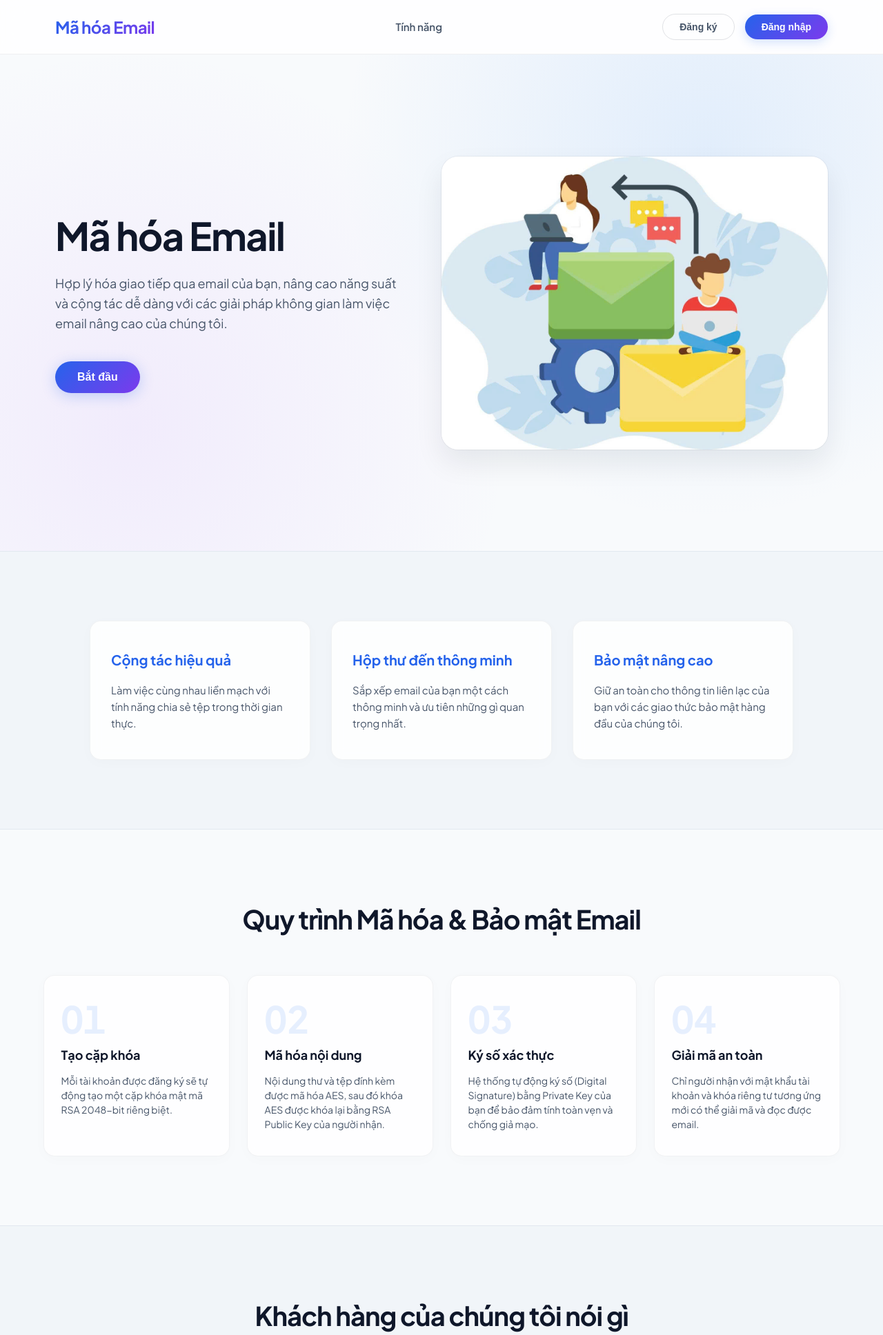
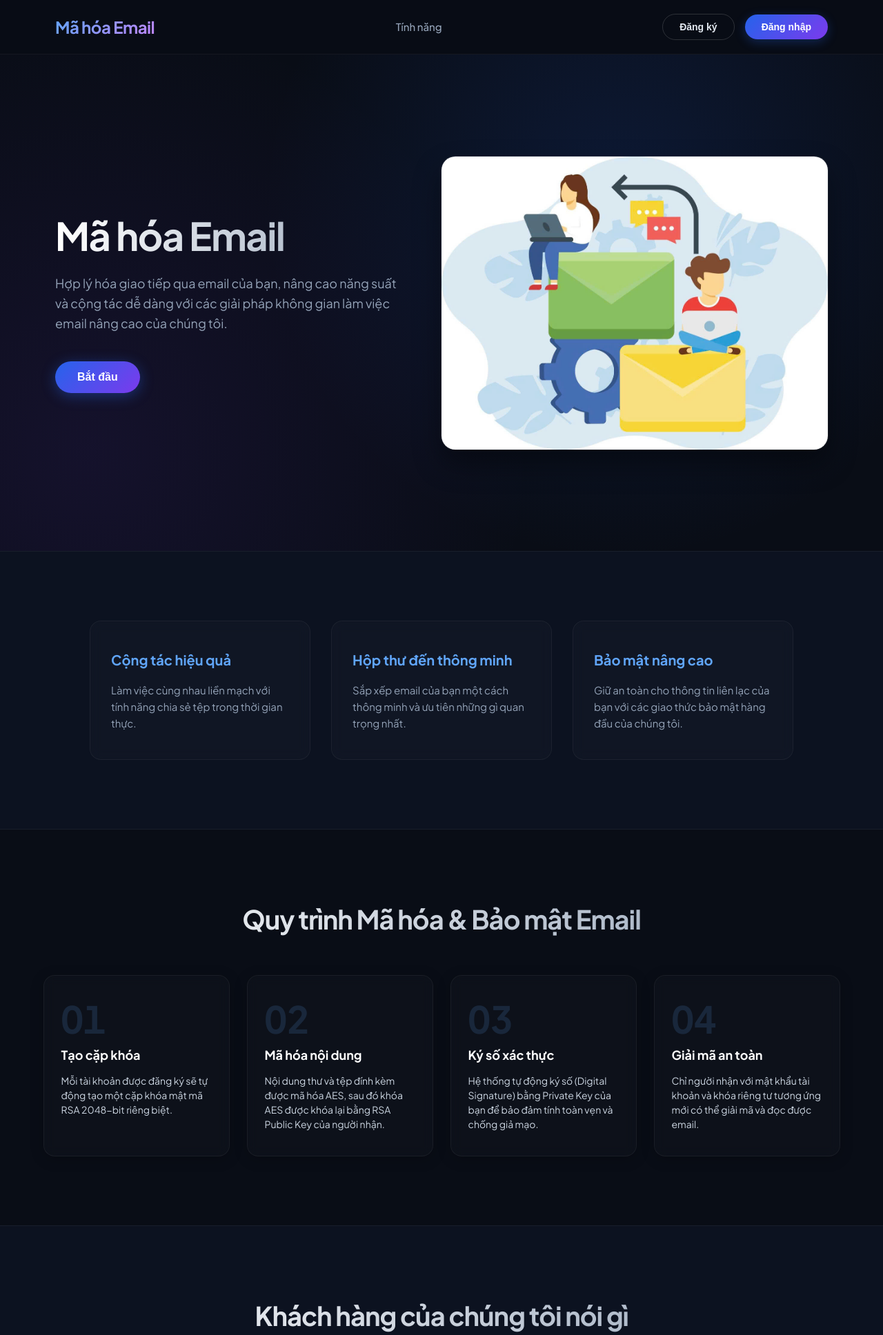
Before and after one commit to VThuongg/Secure-Email-Encryption, a Flask app: page / in a window 1280 px wide. Shown: the top 1936 px of the page at 69% size. Run offline with Flask 3, Linux system fonts and the light colour scheme; some libraries are stand-ins or nearby versions.

Commit message:
UI: Revert to premium cyber-dark home theme and high-contrast inbox dashboard, fix modal overlaps

```diff
--- a/static/css/index.css
+++ b/static/css/index.css
@@ -6,8 +6,8 @@
 
 body {
     font-family: 'Plus Jakarta Sans', system-ui, -apple-system, sans-serif;
-    background-color: #f8fafc; /* Premium Slate-50 */
-    color: #0f172a; /* Slate-900 */
+    background-color: #090d16;
+    color: #f1f5f9;
     line-height: 1.6;
     overflow-x: hidden;
 }
@@ -18,10 +18,9 @@ header {
     justify-content: space-between;
     align-items: center;
     padding: 20px 80px;
-    background: rgba(255, 255, 255, 0.8);
-    backdrop-filter: blur(16px);
-    -webkit-backdrop-filter: blur(16px);
-    border-bottom: 1px solid rgba(15, 23, 42, 0.06);
+    background: rgba(9, 13, 22, 0.8);
+    backdrop-filter: blur(12px);
+    border-bottom: 1px solid rgba(255, 255, 255, 0.05);
     position: sticky;
     top: 0;
     z-index: 1000;
@@ -30,9 +29,9 @@ header {
 
 header .logo {
     font-size: 24px;
-    font-weight: 800;
+    font-weight: 700;
     letter-spacing: -0.5px;
-    background: linear-gradient(135deg, #2563eb, #7c3aed);
+    background: linear-gradient(135deg, #60a5fa, #c084fc);
     -webkit-background-clip: text;
     -webkit-text-fill-color: transparent;
     cursor: pointer;
@@ -40,16 +39,16 @@ header .logo {
 
 header nav a {
     margin-left: 30px;
-    color: #475569;
+    color: #94a3b8;
     text-decoration: none;
-    font-weight: 600;
+    font-weight: 500;
     font-size: 15px;
     transition: color 0.3s ease;
     position: relative;
 }
 
 header nav a:hover {
-    color: #2563eb;
+    color: #60a5fa;
 }
 
 header nav a::after {
@@ -59,7 +58,7 @@ header nav a::after {
     left: 0;
     width: 0;
     height: 2px;
-    background: #2563eb;
+    background: #60a5fa;
     transition: width 0.3s ease;
 }
 
@@ -86,25 +85,25 @@ header nav a:hover::after {
 
 .cta-buttons button:nth-child(1) {
     background-color: transparent;
-    color: #475569;
-    border: 1px solid rgba(15, 23, 42, 0.12);
+    color: #e2e8f0;
+    border: 1px solid rgba(255, 255, 255, 0.15);
 }
 
 .cta-buttons button:nth-child(1):hover {
-    background-color: rgba(15, 23, 42, 0.04);
-    border-color: rgba(15, 23, 42, 0.3);
+    background-color: rgba(255, 255, 255, 0.05);
+    border-color: rgba(255, 255, 255, 0.3);
     transform: translateY(-2px);
 }
 
 .cta-buttons button:nth-child(2) {
     background: linear-gradient(135deg, #2563eb, #7c3aed);
     color: white;
-    box-shadow: 0 4px 15px rgba(37, 99, 235, 0.2);
+    box-shadow: 0 4px 15px rgba(37, 99, 235, 0.3);
 }
 
 .cta-buttons button:nth-child(2):hover {
     background: linear-gradient(135deg, #1d4ed8, #6d28d9);
-    box-shadow: 0 6px 20px rgba(37, 99, 235, 0.35);
+    box-shadow: 0 6px 20px rgba(37, 99, 235, 0.5);
     transform: translateY(-2px);
 }
 
@@ -113,11 +112,11 @@ header nav a:hover::after {
     display: flex;
     align-items: center;
     justify-content: space-between;
-    padding: 80px 80px;
-    background: radial-gradient(circle at 80% 20%, rgba(96, 165, 250, 0.15), transparent 45%),
-                radial-gradient(circle at 15% 75%, rgba(192, 132, 252, 0.12), transparent 45%);
+    padding: 100px 80px;
+    background: radial-gradient(circle at 70% 30%, rgba(37, 99, 235, 0.15), transparent 50%),
+                radial-gradient(circle at 10% 80%, rgba(124, 58, 237, 0.1), transparent 50%);
     min-height: calc(100vh - 80px);
-    gap: 60px;
+    gap: 50px;
 }
 
 .hero .hero-text {
@@ -130,13 +129,15 @@ header nav a:hover::after {
     line-height: 1.15;
     margin-bottom: 24px;
     letter-spacing: -1.5px;
-    color: #0f172a;
+    background: linear-gradient(to right, #ffffff, #94a3b8);
+    -webkit-background-clip: text;
+    -webkit-text-fill-color: transparent;
 }
 
 .hero p {
     font-size: 18px;
     margin-bottom: 40px;
-    color: #475569;
+    color: #94a3b8;
     font-weight: 400;
 }
 
@@ -151,22 +152,22 @@ header nav a:hover::after {
     border: none;
     display: inline-block;
     transition: all 0.3s ease;
-    box-shadow: 0 4px 20px rgba(37, 99, 235, 0.25);
+    box-shadow: 0 4px 20px rgba(37, 99, 235, 0.4);
     cursor: pointer;
 }
 
 .hero .hero-text .btn:hover {
     background: linear-gradient(135deg, #1d4ed8, #6d28d9);
-    box-shadow: 0 6px 25px rgba(37, 99, 235, 0.4);
+    box-shadow: 0 6px 25px rgba(37, 99, 235, 0.6);
     transform: translateY(-3px);
 }
 
 .hero img {
     max-width: 50%;
     height: auto;
-    border-radius: 24px;
-    box-shadow: 0 20px 40px rgba(15, 23, 42, 0.08),
-                0 0 0 1px rgba(15, 23, 42, 0.05);
+    border-radius: 20px;
+    box-shadow: 0 20px 40px rgba(0, 0, 0, 0.4),
+                0 0 0 1px rgba(255, 255, 255, 0.1);
 }
 
 /* Features section styling */
@@ -176,40 +177,39 @@ header nav a:hover::after {
     justify-content: center;
     gap: 30px;
     padding: 100px 50px;
-    background-color: #f1f5f9; /* Soft light gray */
-    border-top: 1px solid #e2e8f0;
-    border-bottom: 1px solid #e2e8f0;
+    background-color: #0c1220;
+    border-top: 1px solid rgba(255, 255, 255, 0.05);
+    border-bottom: 1px solid rgba(255, 255, 255, 0.05);
 }
 
 .feature-card {
     width: 320px;
     padding: 40px 30px;
-    border: 1px solid rgba(15, 23, 42, 0.05);
+    border: 1px solid rgba(255, 255, 255, 0.05);
     border-radius: 16px;
     text-align: left;
-    background: rgba(255, 255, 255, 0.85);
+    background: rgba(255, 255, 255, 0.02);
     backdrop-filter: blur(8px);
-    transition: all 0.4s cubic-bezier(0.16, 1, 0.3, 1);
-    box-shadow: 0 4px 20px rgba(0, 0, 0, 0.02);
+    transition: all 0.4s cubic-bezier(0.4, 0, 0.2, 1);
 }
 
 .feature-card:hover {
-    transform: translateY(-6px);
-    background: #ffffff;
-    border-color: rgba(37, 99, 235, 0.2);
-    box-shadow: 0 12px 30px rgba(15, 23, 42, 0.06),
-                0 0 20px rgba(37, 99, 235, 0.05);
+    transform: translateY(-8px);
+    background: rgba(255, 255, 255, 0.05);
+    border-color: rgba(96, 165, 250, 0.3);
+    box-shadow: 0 12px 30px rgba(0, 0, 0, 0.2),
+                0 0 20px rgba(37, 99, 235, 0.1);
 }
 
 .feature-card h3 {
     font-size: 20px;
     font-weight: 700;
-    color: #2563eb;
+    color: #60a5fa;
     margin-bottom: 16px;
 }
 
 .feature-card p {
-    color: #475569;
+    color: #94a3b8;
     font-size: 15px;
     line-height: 1.6;
 }
@@ -217,7 +217,7 @@ header nav a:hover::after {
 /* Workflow steps section styling */
 .workflow {
     padding: 100px 50px;
-    background-color: #f8fafc;
+    background-color: #090d16;
     text-align: center;
 }
 
@@ -225,7 +225,9 @@ header nav a:hover::after {
     font-size: 38px;
     font-weight: 800;
     margin-bottom: 50px;
-    color: #0f172a;
+    background: linear-gradient(to right, #ffffff, #94a3b8);
+    -webkit-background-clip: text;
+    -webkit-text-fill-color: transparent;
     letter-spacing: -1px;
 }
 
@@ -241,12 +243,12 @@ header nav a:hover::after {
 .step-card {
     width: 270px;
     padding: 35px 25px;
-    border: 1px solid rgba(15, 23, 42, 0.05);
+    border: 1px solid rgba(255, 255, 255, 0.05);
     border-radius: 16px;
     text-align: left;
-    background: rgba(255, 255, 255, 0.8);
+    background: rgba(255, 255, 255, 0.02);
     backdrop-filter: blur(8px);
-    box-shadow: 0 4px 20px rgba(0, 0, 0, 0.02);
+    box-shadow: 0 4px 20px rgba(0, 0, 0, 0.2);
     position: relative;
     overflow: hidden;
     transition: all 0.3s cubic-bezier(0.16, 1, 0.3, 1);
@@ -254,15 +256,15 @@ header nav a:hover::after {
 
 .step-card:hover {
     transform: translateY(-6px);
-    background: #ffffff;
-    border-color: rgba(124, 58, 237, 0.25);
-    box-shadow: 0 12px 30px rgba(15, 23, 42, 0.06);
+    background: rgba(255, 255, 255, 0.04);
+    border-color: rgba(124, 58, 237, 0.4);
+    box-shadow: 0 12px 30px rgba(0, 0, 0, 0.3);
 }
 
 .step-num {
     font-size: 54px;
     font-weight: 800;
-    color: rgba(59, 130, 246, 0.12);
+    color: rgba(96, 165, 250, 0.15);
     line-height: 1;
     margin-bottom: 12px;
     font-feature-settings: "tnum";
@@ -271,29 +273,31 @@ header nav a:hover::after {
 .step-card h4 {
     font-size: 18px;
     font-weight: 700;
-    color: #0f172a;
+    color: #ffffff;
     margin-bottom: 12px;
 }
 
 .step-card p {
     font-size: 14px;
-    color: #475569;
+    color: #cbd5e1;
     line-height: 1.5;
 }
 
 /* Testimonials section styling */
 .testimonials {
     padding: 100px 50px;
-    background-color: #f1f5f9; /* Slate-100 */
+    background-color: #0c1220;
     text-align: center;
-    border-top: 1px solid #e2e8f0;
+    border-top: 1px solid rgba(255, 255, 255, 0.05);
 }
 
 .testimonials h2 {
     font-size: 38px;
     font-weight: 800;
     margin-bottom: 50px;
-    color: #0f172a;
+    background: linear-gradient(to right, #ffffff, #94a3b8);
+    -webkit-background-clip: text;
+    -webkit-text-fill-color: transparent;
     letter-spacing: -1px;
 }
 
```
Also changed, not shown: other parts of static/css/index.css (+18 -16 lines), static/css/inbox.css (+93 -36 lines), static/css/style.css (+35 -35 lines).
